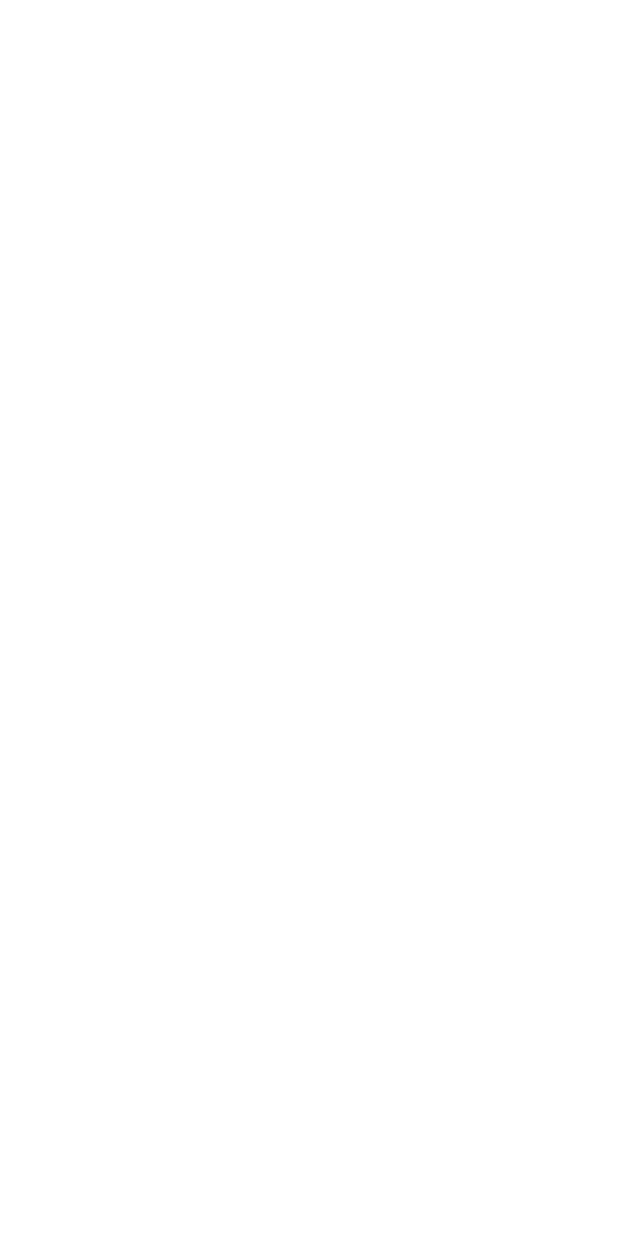
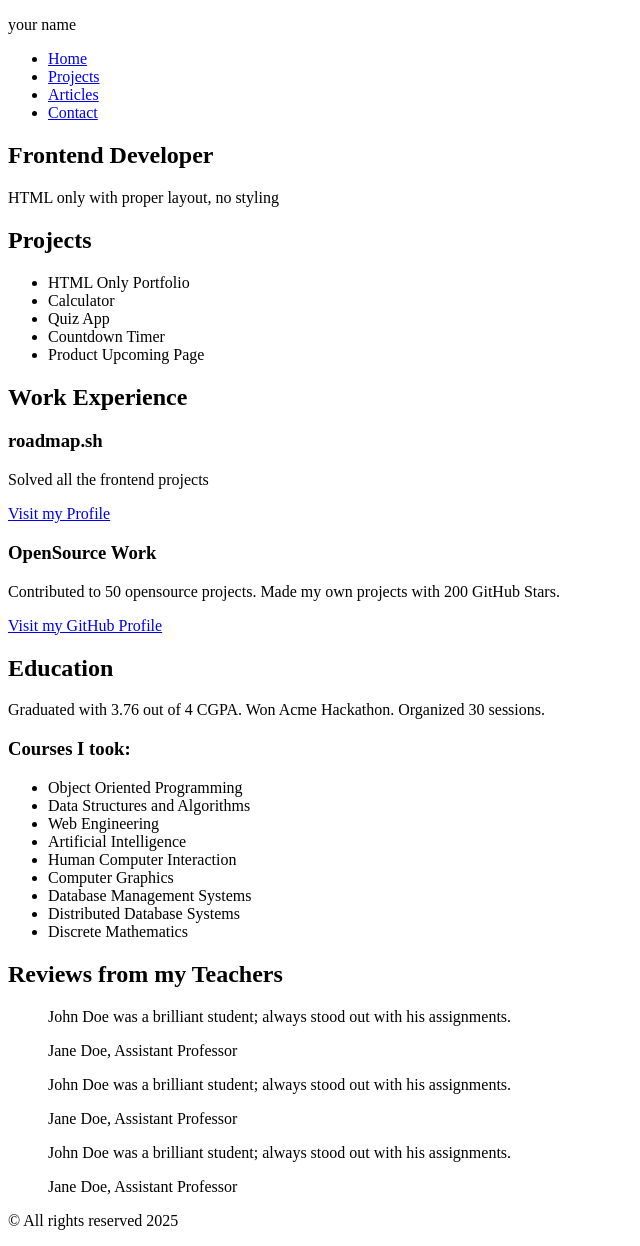
Before and after one commit to CodeSingerGnC/roadmap.sh-frontend-solutions, a plain HTML site: page projects/02-basic-html-website/index.html in a window 1280 px wide. Shown: the whole page, without its empty margins (0-640 px from the left). Before the commit the page ends 800 px from the top, so only its background shows below. Drawn offline with Linux system fonts and the light colour scheme.

Commit message:
Update README.md

```diff
--- a/projects/02-basic-html-website/index.html
+++ b/projects/02-basic-html-website/index.html
@@ -11,3 +11,98 @@
     <meta name="author" content="CodeSingerGnC">
 
     <!-- css(optional)-->
+    <link rel="stylesheet" href="../../assets/css/basic-html-website.css">
+</head>
+<body>
+    <header>
+        <div class="website-title">
+            <p>your name</p>
+        </div>
+        <nav>
+            <ul>
+                <li><a href="#">Home</a></li>
+                <li><a href="#">Projects</a></li>
+                <li><a href="#">Articles</a></li>
+                <li><a href="#">Contact</a></li>
+            </ul>
+        </nav>
+    </header>
+
+    <main>
+        <section class="intro">
+            <h1>Frontend Developer</h1>
+            <p>HTML only with proper layout, no styling</p>
+        </section>
+
+        <div>
+            <aside class="projects">
+                <h2>Projects</h2>
+                <ul>
+                    <li>HTML Only Portfolio</li>
+                    <li>Calculator</li>
+                    <li>Quiz App</li>
+                    <li>Countdown Timer</li>
+                    <li>Product Upcoming Page</li>
+                </ul>
+            </aside>
+
+            <section class="work-experience">
+                <header>
+                    <h2>Work Experience</h2>
+                </header>
+                <article>
+                    <h3>roadmap.sh</h3>
+                    <p>Solved all the frontend projects</p>
+                    <p><a href="#">Visit my Profile</a></p>
+                </article>
+                <article>
+                    <h3>OpenSource Work</h3>
+                    <p>Contributed to 50 opensource projects. Made my own projects with 200 GitHub Stars.</p>
+                    <p><a href="#">Visit my GitHub Profile</a></p>
+                </article>
+            </section>
+
+            <aside class="education">
+                <header>
+                    <h2>Education</h2>
+                </header>
+                <p>Graduated with 3.76 out of 4 CGPA. Won Acme Hackathon. Organized 30 sessions.</p>
+                <h3>Courses I took:</h3>
+                <ul>
+                    <li>Object Oriented Programming</li>
+                    <li>Data Structures and Algorithms</li>
+                    <li>Web Engineering</li>
+                    <li>Artificial Intelligence</li>
+                    <li>Human Computer Interaction</li>
+                    <li>Computer Graphics</li>
+                    <li>Database Management Systems</li>
+                    <li>Distributed Database Systems</li>
+                    <li>Discrete Mathematics</li>
+                </ul>
+            </aside>
+        </div>
+
+        <section class="reviews">
+            <h2>Reviews from my Teachers</h2>
+            <div>
+                <blockquote>
+                    <p>John Doe was a brilliant student; always stood out with his assignments.</p>
+                    <footer>Jane Doe, Assistant Professor</footer>
+                </blockquote>
+                <blockquote>
+                    <p>John Doe was a brilliant student; always stood out with his assignments.</p>
+                    <footer>Jane Doe, Assistant Professor</footer>
+                </blockquote>
+                <blockquote>
+                    <p>John Doe was a brilliant student; always stood out with his assignments.</p>
+                    <footer>Jane Doe, Assistant Professor</footer>
+                </blockquote>
+            </div>
+        </section>
+
+        <footer>
+            <p>&copy; All rights reserved 2025</p>
+        </footer>
+    </main>
+</body>
+</html>
```
Also changed, not shown: projects/01-single-page-cv/index.html (+3 -49 lines).
